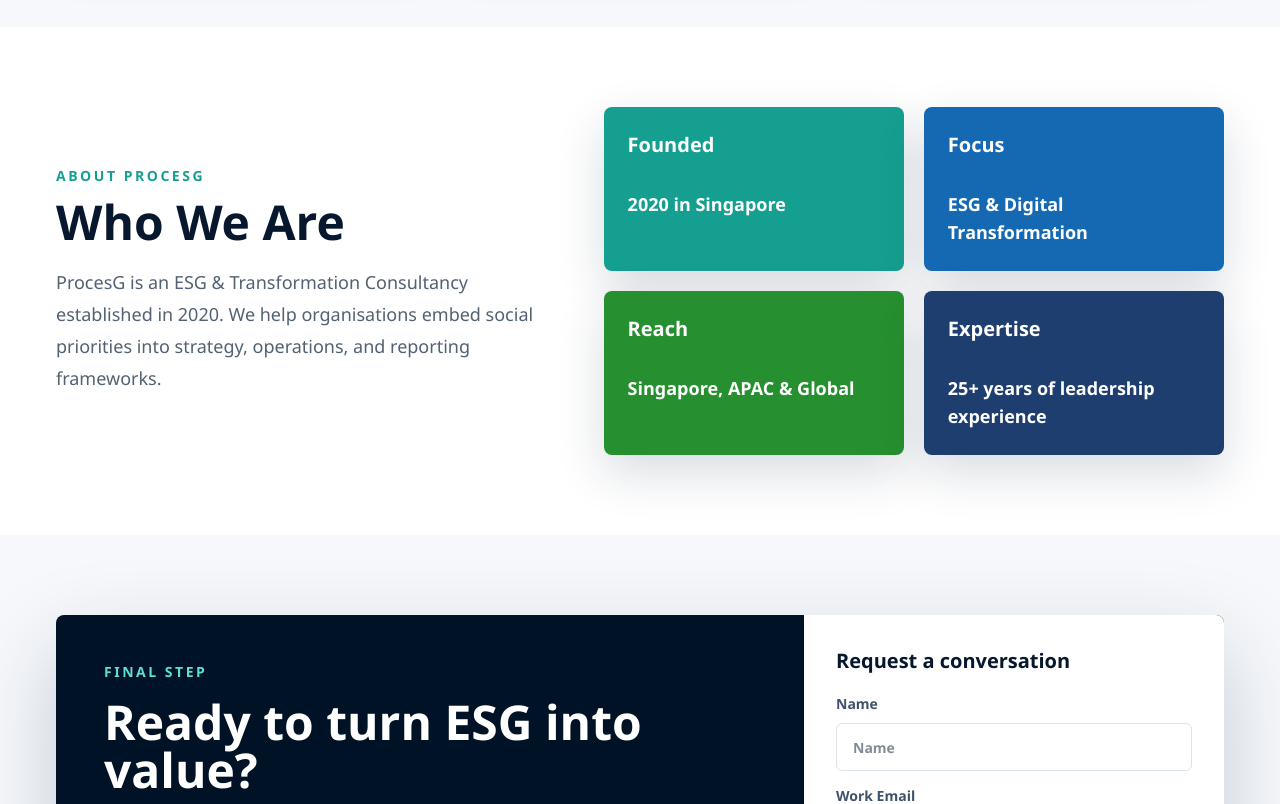
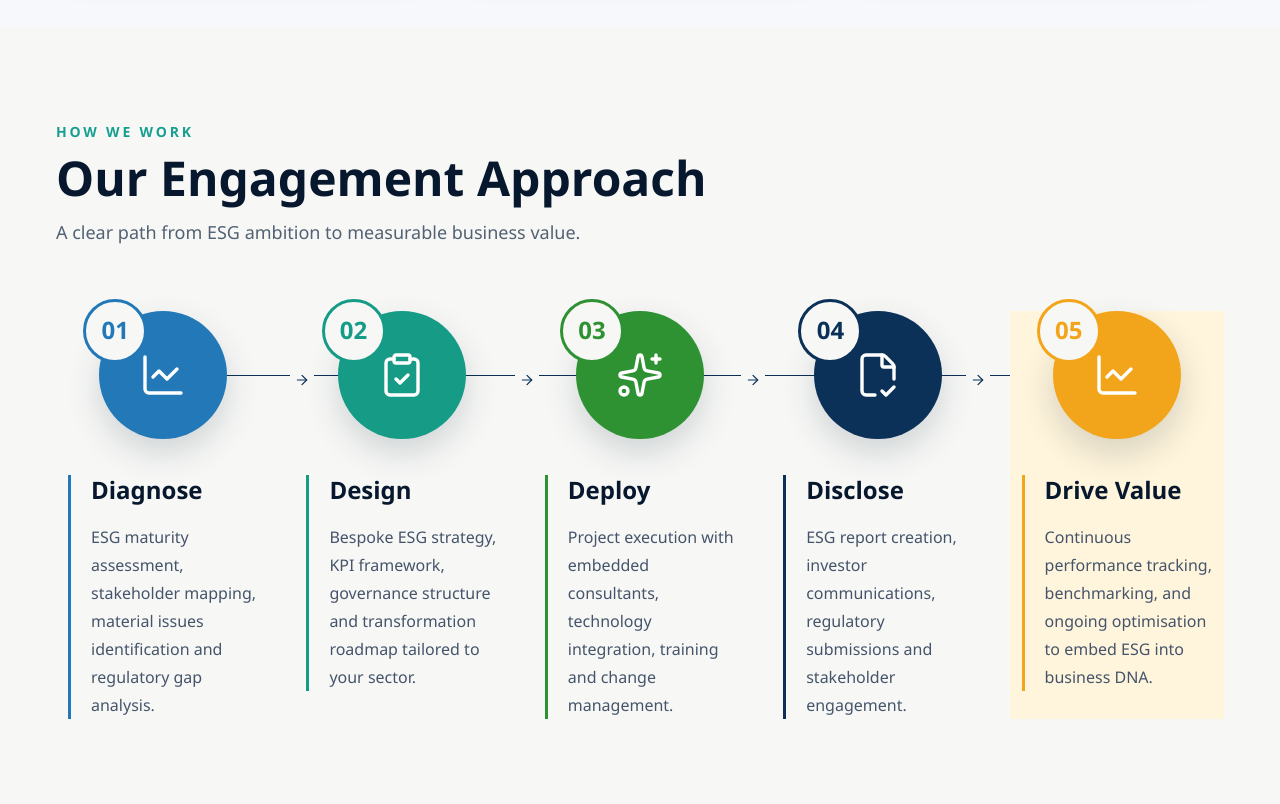
Before and after one commit to Arnav270803/BRSR_Frontend, a React (Vite) app: page / in a window 1280 px wide. Shown: the part 5120-5924 px from the top of the page. Built offline with nearby package versions, Linux system fonts and the light colour scheme; no server answers.

Commit message:
Add landing engagement approach section

```diff
--- a/src/pages/LandingPage.tsx
+++ b/src/pages/LandingPage.tsx
@@ -186,6 +186,45 @@ const serviceCards = [
   },
 ];
 
+const engagementSteps = [
+  {
+    number: "01",
+    title: "Diagnose",
+    copy: "ESG maturity assessment, stakeholder mapping, material issues identification and regulatory gap analysis.",
+    icon: LineChart,
+    color: "#2379b8",
+  },
+  {
+    number: "02",
+    title: "Design",
+    copy: "Bespoke ESG strategy, KPI framework, governance structure and transformation roadmap tailored to your sector.",
+    icon: ClipboardCheck,
+    color: "#169b86",
+  },
+  {
+    number: "03",
+    title: "Deploy",
+    copy: "Project execution with embedded consultants, technology integration, training and change management.",
+    icon: Sparkles,
+    color: "#2e9132",
+  },
+  {
+    number: "04",
+    title: "Disclose",
+    copy: "ESG report creation, investor communications, regulatory submissions and stakeholder engagement.",
+    icon: FileCheck2,
+    color: "#0b3158",
+  },
+  {
+    number: "05",
+    title: "Drive Value",
+    copy: "Continuous performance tracking, benchmarking, and ongoing optimisation to embed ESG into business DNA.",
+    icon: LineChart,
+    color: "#f2a51a",
+    featured: true,
+  },
+];
+
 const focusAreas = [
   { title: "Reduce Emissions", copy: "Track and cut carbon footprint", icon: Sprout, color: "text-[#268f2f]" },
   { title: "Water Stewardship", copy: "Measure, manage, improve", icon: Droplets, color: "text-[#1469b2]" },
@@ -207,6 +246,7 @@ export function LandingPage() {
       <FrameworkSection />
       <RegionalAlignmentSection />
       <PlatformSection />
+      <EngagementApproachSection />
       <AboutSection />
     </main>
   );
@@ -844,6 +884,70 @@ function PlatformSection() {
   );
 }
 
+function EngagementApproachSection() {
+  return (
+    <section id="engagement" className="bg-[#f7f8f6] py-16 sm:py-20 lg:py-24" aria-labelledby="engagement-approach-title">
+      <div className="mx-auto max-w-[1480px] px-5 sm:px-8 lg:px-14">
+        <div className="max-w-4xl">
+          <p className="text-sm font-bold tracking-[0.2em] text-[#159f90] uppercase">
+            How We Work
+          </p>
+          <h2
+            id="engagement-approach-title"
+            className="mt-3 text-3xl font-extrabold tracking-normal text-[#07182e] sm:text-4xl md:text-5xl"
+          >
+            Our Engagement Approach
+          </h2>
+          <p className="mt-4 text-base leading-7 text-[#526173] sm:text-lg">
+            A clear path from ESG ambition to measurable business value.
+          </p>
+        </div>
+
+        <div className="relative mt-12 lg:mt-16">
+          <div className="absolute top-16 right-[8%] left-[8%] hidden h-px bg-[#0b3158] xl:block" aria-hidden="true" />
+          <div className="absolute top-[57px] left-[20%] hidden w-[60%] justify-between text-[#0b3158] xl:flex" aria-hidden="true">
+            {[0, 1, 2, 3].map((marker) => (
+              <ArrowRight className="bg-[#f7f8f6] px-1" key={marker} size={24} strokeWidth={1.8} />
+            ))}
+          </div>
+
+          <div className="relative grid gap-7 md:grid-cols-2 xl:grid-cols-5 xl:gap-6">
+            {engagementSteps.map((step) => (
+              <article
+                className={[
+                  "relative min-w-0 px-5 py-6 sm:px-6 xl:px-3 xl:py-0",
+                  step.featured ? "bg-[#fff5dc]" : "bg-white/70 xl:bg-transparent",
+                ].join(" ")}
+                key={step.number}
+              >
+                <div className="relative mx-auto w-fit xl:h-36">
+                  <span
+                    className="grid size-28 place-items-center rounded-full text-white shadow-[0_14px_34px_rgba(7,24,46,0.16)] sm:size-32"
+                    style={{ backgroundColor: step.color }}
+                  >
+                    <step.icon size={48} strokeWidth={1.7} />
+                  </span>
+                  <span
+                    className="absolute -top-3 -left-4 grid size-14 place-items-center rounded-full border-[3px] bg-[#f7f8f6] text-xl font-extrabold sm:size-16 sm:text-2xl"
+                    style={{ borderColor: step.color, color: step.color }}
+                  >
+                    {step.number}
+                  </span>
+                </div>
+
+                <div className="mt-6 border-l-[3px] pl-5 xl:mt-5" style={{ borderColor: step.color }}>
+                  <h3 className="text-xl font-extrabold text-[#07182e] sm:text-2xl">{step.title}</h3>
+                  <p className="mt-4 text-sm leading-7 text-[#45546a] sm:text-base">{step.copy}</p>
+                </div>
+              </article>
+            ))}
+          </div>
+        </div>
+      </div>
+    </section>
+  );
+}
+
 function AboutSection() {
   return (
     <section id="about" className="bg-white">
```
